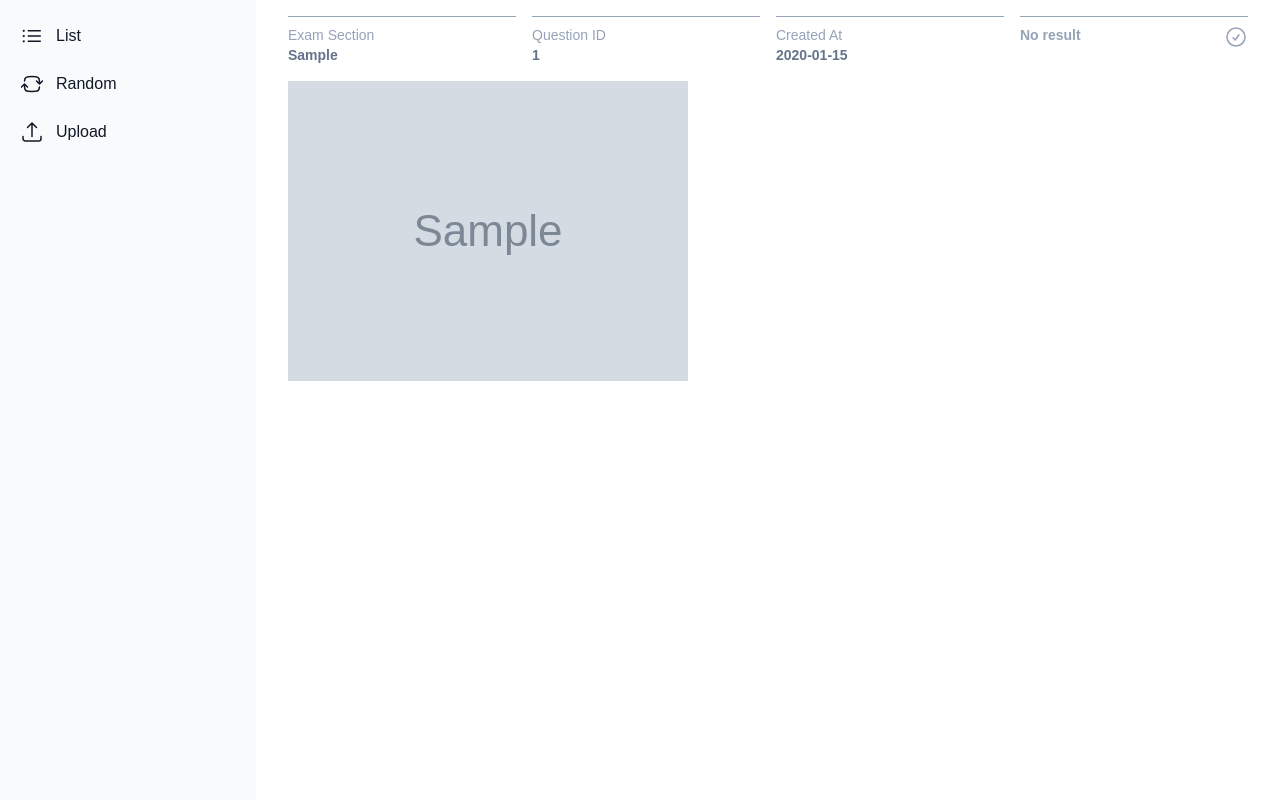
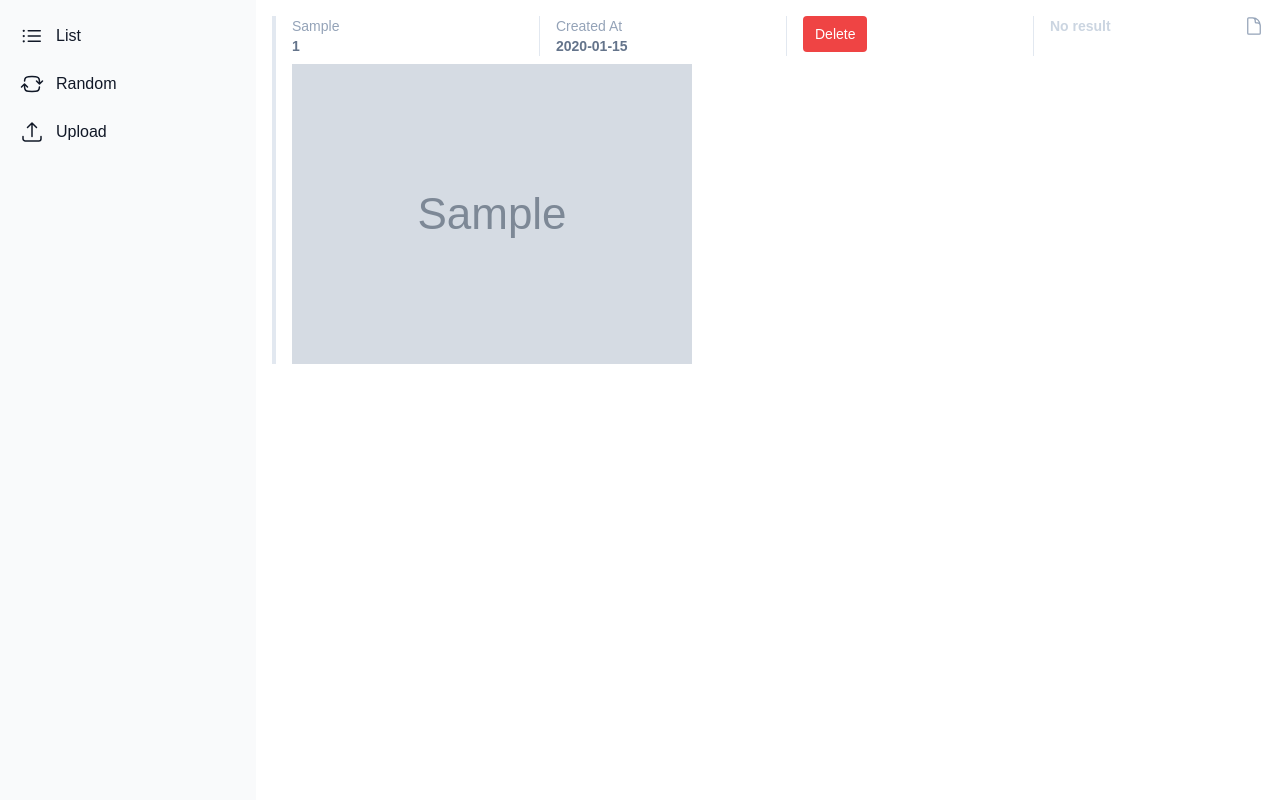
Before and after one commit to subwaymatch/becker-screenshot-autocropper, a Flask app: template templates/list.jinja in a window 1280 px wide. Run offline with Flask 3, Linux system fonts and the light colour scheme; the template is opened without the code that fills it: most values are stand-ins (such as "Sample title", 1, 10 or a date in 2020); grey boxes marked "Sample" are stand-in pictures; parts of the project's set-up code (start-up, migrations or seed data) failed here and were passed over; some libraries are stand-ins or nearby versions; some web fonts are replaced.

Commit message:
Add delete button to screenshots

```diff
--- a/app.py
+++ b/app.py
@@ -130,6 +130,29 @@ def upload_screenshot_post():
         #     'message': repr(err)
         # }
 
+@app.get('/delete-screenshot/<string:screenshot_id>')
+def delete_screenshot(screenshot_id):
+    record = Screenshot.get(Screenshot.screenshot_id == screenshot_id)
+
+    pathlib.Path(
+        os.path.join(
+            './screenshot-uploads/input-images',
+            record.original_filename
+
+        )
+    ).unlink()
+
+    pathlib.Path(
+        os.path.join(
+            './screenshot-uploads/output-images',
+            record.new_filename
+        )
+    ).unlink()
+
+    record.delete_instance()
+
+    return redirect('/')
+
 
 if __name__ == '__main__':
     create_tables()
--- a/templates/base.jinja
+++ b/templates/base.jinja
@@ -12,7 +12,7 @@
   <body>
     {%include 'includes/sidebar.jinja' %}
 
-    <div class="px-8 py-4 sm:ml-64">
+    <div class="px-4 py-4 ml-64">
           {% block content %}{% endblock %}
     </div>
   </body>
--- a/templates/list.jinja
+++ b/templates/list.jinja
@@ -3,8 +3,23 @@
 {% endblock %}
 
 {% block content %}
+  <script>
+    function confirmAndDeleteScreenshot(screenshotId) {
+      console.log(`onDeleteClick(screenshotId=${screenshotId})`);
+
+      let confirmDelete = confirm(`Are you sure you want to delete screenshot ${screenshotId}?`);
+
+      if (confirmDelete) {
+        console.log(`Delete screenshotId=${screenshotId}`);
+        window.location = `/delete-screenshot/${screenshotId}`;
+      } else {
+        console.log(`Do nothing on screenshotId=${screenshotId}`);
+      }
+    }
+  </script>
+
   {% for item in items %}
-  <div class="mb-32">
+    <div class="mb-32 max-w-5xl border-l-4 border-slate-200 pl-4">
       <div class="hidden">
         <p>Screenshot ID: {{item["screenshot_id"]}}</p>
         <p>original_filename: {{item['original_filename']}}</p>
@@ -17,38 +32,42 @@
       </div>
 
       <div class="grid grid-cols-4 gap-4 pb-2 text-sm">
-      <div class="border-t py-2 border-slate-400">
-        <div class="font-medium text-slate-400">Exam Section</div>
-        <div class="font-semibold text-slate-500">{{item['exam_section']}}</div>
-      </div>
-
-      <div class="border-t py-2 border-slate-400">
-        <div class="font-medium text-slate-400">Question ID</div>
+        <div class="">
+          <div class="font-medium text-slate-400">{{item['exam_section']}}</div>
           <div class="font-semibold text-slate-500">{{item['question_id']}}</div>
         </div>
 
-      <div class="border-t py-2 border-slate-400">
+        <div class="border-l pl-4 border-slate-200">
           <div class="font-medium text-slate-400">Created At</div>
           <div class="font-semibold text-slate-500">{{ item['created_at'].strftime('%Y-%m-%d') }}</div>
         </div>
 
+        <div class="border-l pl-4 border-slate-200">
+            <button
+              class="inline-block bg-red-500 hover:bg-red-700 text-white text-sm font-medium py-2 px-3 rounded"
+              onclick="confirmAndDeleteScreenshot('{{ item['screenshot_id'] }}')"
+            >
+              Delete
+            </button>
+        </div>
+
       {% if not item['is_answered'] %}
-        <div class="border-t py-2 border-slate-400 flex justify-between">
-          <div class="font-semibold text-slate-400">No result</div>
-          <svg xmlns="http://www.w3.org/2000/svg" fill="none" viewBox="0 0 24 24" stroke-width="1.5" stroke="#94a3b8" class="size-6">
-            <path stroke-linecap="round" stroke-linejoin="round" d="M9 12.75 11.25 15 15 9.75M21 12a9 9 0 1 1-18 0 9 9 0 0 1 18 0Z" />
+        <div class="border-l pl-4 border-slate-200 flex justify-between">
+          <div class="font-semibold text-slate-300">No result</div>
+          <svg xmlns="http://www.w3.org/2000/svg" fill="none" viewBox="0 0 24 24" stroke-width="1.5" stroke="#94a3b8" class="size-5">
+            <path stroke-linecap="round" stroke-linejoin="round" d="M19.5 14.25v-2.625a3.375 3.375 0 0 0-3.375-3.375h-1.5A1.125 1.125 0 0 1 13.5 7.125v-1.5a3.375 3.375 0 0 0-3.375-3.375H8.25m2.25 0H5.625c-.621 0-1.125.504-1.125 1.125v17.25c0 .621.504 1.125 1.125 1.125h12.75c.621 0 1.125-.504 1.125-1.125V11.25a9 9 0 0 0-9-9Z" />
           </svg>
         </div>
       {% elif item['is_correct'] %}
-        <div class="border-t py-2 border-green-500 flex justify-between">
-          <div class="font-semibold text-green-500">Pass</div>
+        <div class="border-l pl-4 border-slate-200 flex justify-between">
+          <div class="font-semibold text-slate-400">Pass</div>
           <svg xmlns="http://www.w3.org/2000/svg" fill="none" viewBox="0 0 24 24" stroke-width="1.5" stroke="#22c55e" class="size-6">
             <path stroke-linecap="round" stroke-linejoin="round" d="M9 12.75 11.25 15 15 9.75M21 12a9 9 0 1 1-18 0 9 9 0 0 1 18 0Z" />
           </svg>
         </div>
       {% else %}
-        <div class="border-t py-2 border-red-500 flex justify-between">
-          <div class="font-semibold text-red-500">Fail</div>
+        <div class="border-l pl-4 border-slate-200 flex justify-between">
+          <div class="font-semibold text-slate-400">Fail</div>
           <svg xmlns="http://www.w3.org/2000/svg" fill="none" viewBox="0 0 24 24" stroke-width="1.5" stroke="#ef4444" class="size-6">
             <path stroke-linecap="round" stroke-linejoin="round" d="m9.75 9.75 4.5 4.5m0-4.5-4.5 4.5M21 12a9 9 0 1 1-18 0 9 9 0 0 1 18 0Z" />
           </svg>
```
Also changed, not shown: templates/upload-screenshot.jinja (+6 -2 lines). Lines whose indentation alone changed are shown as unchanged.
